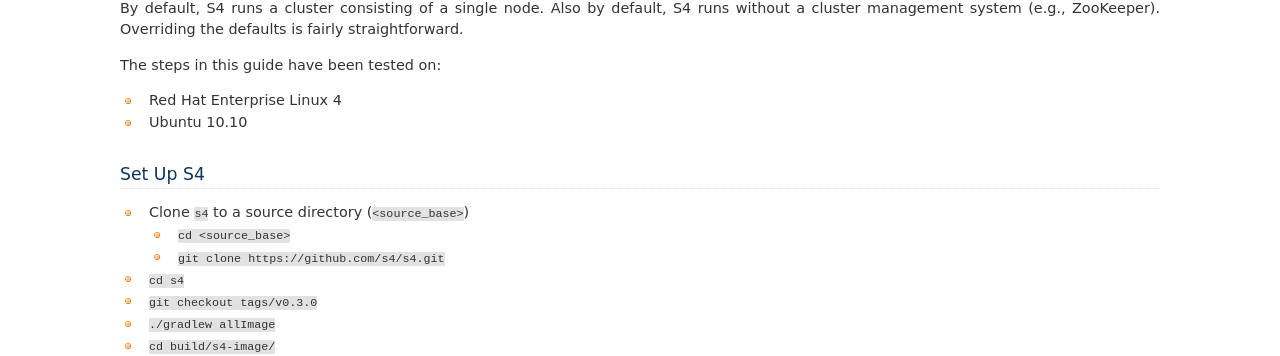
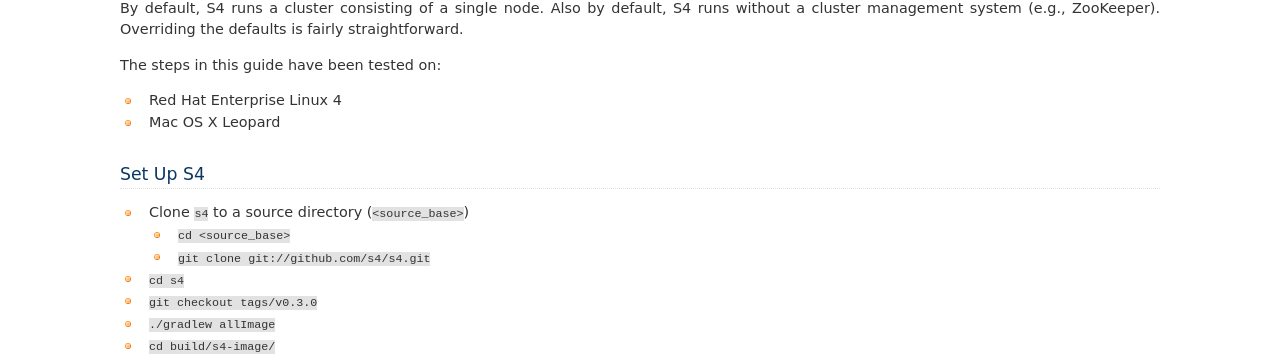
Before and after one commit to s4/docs, a Sphinx documentation site: the page built from source/tutorials/getting_started.rst, in a window 1280 px wide. Shown: the part 181-537 px from the top of the page. Built offline with Sphinx 7.4.7, drawn with Linux system fonts in a browser that asks for light colours; formulas are drawn with MathJax 3.

Commit message:
more documentation changes in preparation for 0.3

```diff
--- a/source/tutorials/getting_started.rst
+++ b/source/tutorials/getting_started.rst
@@ -6,7 +6,7 @@
 The steps in this guide have been tested on:
 
 * Red Hat Enterprise Linux 4
-* Ubuntu 10.10
+* Mac OS X Leopard
 
 .. _getting_started_set_up:
 
@@ -16,7 +16,7 @@
 * Clone ``s4`` to a source directory (``<source_base>``)
 
   * ``cd <source_base>``
-  * ``git clone https://github.com/s4/s4.git``
+  * ``git clone git://github.com/s4/s4.git``
 * ``cd s4``
 * ``git checkout tags/v0.3.0``
 * ``./gradlew allImage``
```
